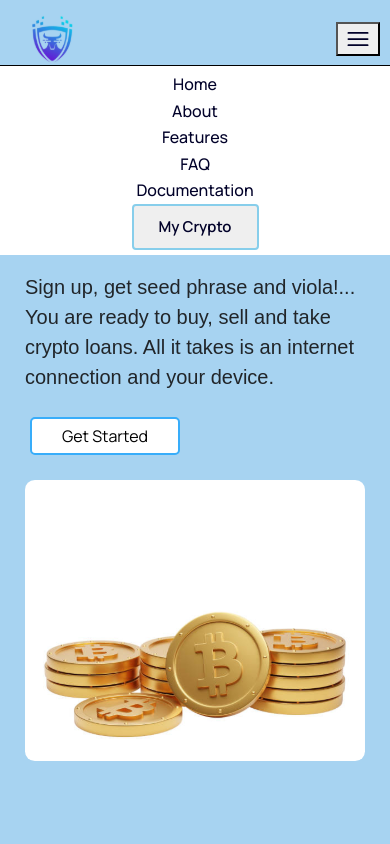
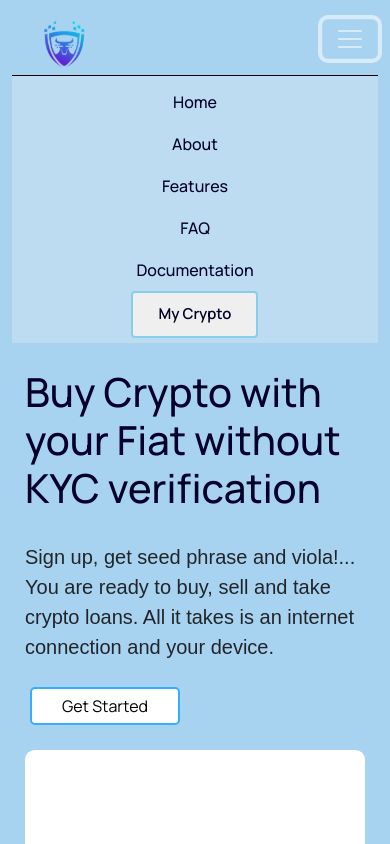
Before and after one commit to Rozymacassy/ACE-crypo-wallet, a React (Create React App) app: page / in a window 390 px wide. Both pictures are taken after a click on the button 358 px from the left and 39 px from the top of the page. Shown: the top 844 px of the page. Built offline with nearby package versions, Linux system fonts and the light colour scheme.

Commit message:
modified

```diff
--- a/src/components/Nav.css
+++ b/src/components/Nav.css
@@ -42,19 +42,14 @@
     color: rgb(1, 1, 41);
     font-family: 'Manrope';
     text-align: center;
+    transition: all 0.5ms ease-in-out;
+    font-weight: 500;
+    font-size: 16px;
 
 }
 
-.listitems a{
-    text-decoration: none;
-    color: rgb(1, 1, 41);
-    font-weight: 500;
-    font-size: 16px;
-    transition: all 0.5ms ease-in-out;
 
-}
-
-.listitems a:hover{
+.listitems:hover{
     color: #0f639b;
     font-weight: 500;
     border-bottom: 2px solid  rgb(1, 1, 41);
@@ -70,11 +65,7 @@
     border: solid 2px skyblue;
 }
 
-.bars {
 
-    display: none;
-
-}
 
 @media screen and (max-width: 600px) {
     .homeNav {
@@ -100,33 +91,20 @@
     }
 
     .list {
-        /* display: none; */
-        position: absolute;
-        top: 65px;
-        margin: auto;
-        left: 0;
+        position: relative;
         flex-direction: column;
-        width: 100%;
-        /* height: calc(100vh - 77px); */
-        background-color: white;
+        background-color: rgba(238, 238, 238, 0.308);
         border-top: 1px solid black;
-    }
-
-    .expand{
-        display: block;
 
     }
 
     .listitems {
         font: lighter;
         margin: 1px 30px;
-        /* color: black; */
         font-family: 'Manrope';
         text-align: center;
     }
-    .listitems:hover {
-        background-color: #eee;
-      }
+
 
     .cryptoBtn {
         margin: auto;
@@ -134,10 +112,6 @@
         border-radius: 4px;
         border: solid 2px skyblue;
     }
-    .bars{
-        display: block;
-        margin: auto 10px;
-        cursor: pointer;
-    }
+
 
 }
--- a/src/components/Nav.js
+++ b/src/components/Nav.js
@@ -1,46 +1,34 @@
 import React from "react";
 import "./Nav.css";
-import { HiBars3 } from 'react-icons/hi2';
-import { useState } from "react";
-import { Link } from 'react-router-dom';
+import Container from 'react-bootstrap/Container';
+import Nav from 'react-bootstrap/Nav';
+import Navbar from 'react-bootstrap/Navbar';
 
+function CollapsibleExample() {
+  return (
+    <Navbar collapseOnSelect expand="lg" bg="" variant="dark" className="homeNav">
+      <Container>
+        <Navbar.Brand href="#home" className="logobox"><img src="images/ace-logo.svg" alt="logo" className="logo" />
+</Navbar.Brand>
+        <Navbar.Toggle aria-controls="responsive-navbar-nav"  />
+        <Navbar.Collapse id="responsive-navbar-nav" className="list">
+          <Nav className="me-auto">
+          </Nav>
 
-const Nav = () => {
+          <Nav >
 
-    const [ExpandNav, setExpandNav] = useState(false)
+          <Nav.Link href="#home" className="listitems">Home</Nav.Link>
+            <Nav.Link href="#about" className="listitems">About</Nav.Link>
+            <Nav.Link href="#features" className="listitems">Features</Nav.Link>
+            <Nav.Link href="#FAQ" className="listitems">FAQ</Nav.Link>
+            <Nav.Link href="#documentation" className="listitems">Documentation</Nav.Link>
+            <button className="cryptoBtn">My Crypto</button>
+          </Nav>
+        </Navbar.Collapse>
+      </Container>
 
-    return (
-        <nav className="homeNav">
-            <div className="logobox">
-                <img src="images/ace-logo.svg" alt="logo" className="logo" />
-            </div>
-            <button className="bars"
-                onClick={() => {
-                    setExpandNav(!ExpandNav);
+    </Navbar>
+  );
+}
 
-                }}
-            >
-                <HiBars3 size={28} color='rgb(1, 1, 41)' />
-            </button>
-
-            <div
-                className={
-                    ExpandNav ? "expand" : "nav-menu"
-                }
-            >
-                <ul className="list">
-                    <li className="listitems"><a href="#">Home</a> </li>
-                    <li className="listitems"><a href="#">About</a>  </li>
-                    <li className="listitems"><a href="#">Features</a>  </li>
-                    <li className="listitems"><a href="#">FAQ</a>  </li>
-                    <li className="listitems"><a to href="#documentation">Documentation</a>  </li>
-
-                    <button className="cryptoBtn">My Crypto</button>
-                </ul>
-            </div>
-
-
-        </nav>
-    );
-};
-export default Nav;
+export default CollapsibleExample;
```
Also changed, not shown: android-chrome-192x192.png (deleted), src/pages/welcom.css (deleted), src/pages/welcome.css (added).
